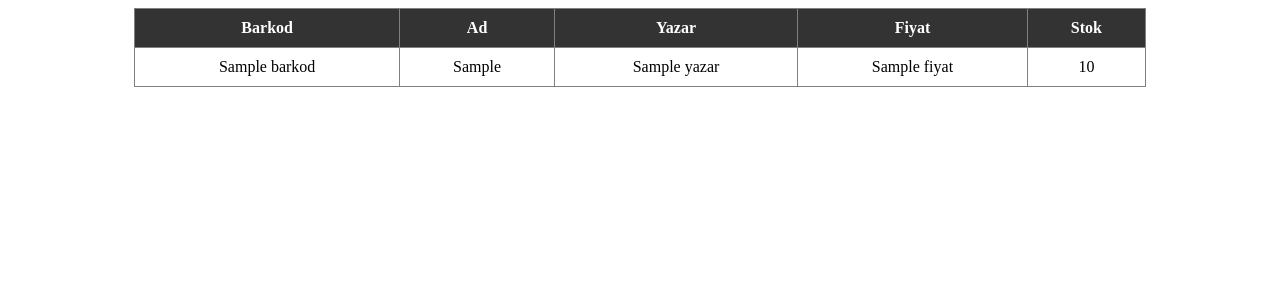
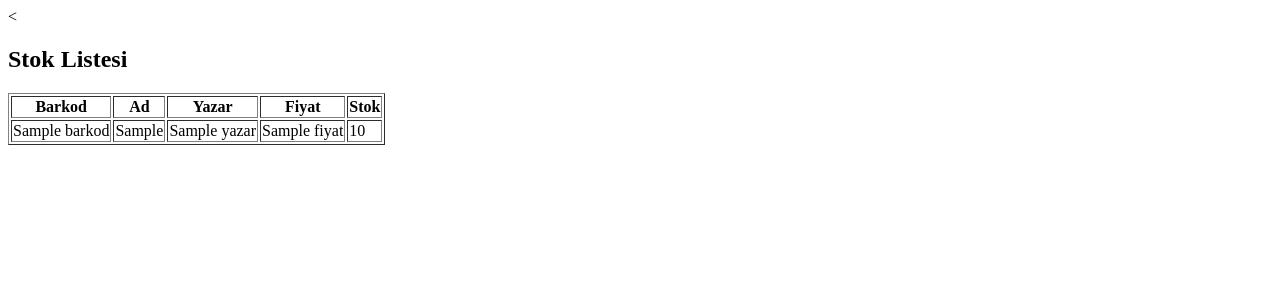
Before and after one commit to hasankucukali/kitap_sistem, a Flask app: page /stok in a window 1280 px wide. Shown: the top 300 px of the page. Run offline with Flask 3, Linux system fonts and the light colour scheme; a database or web service that is not in the repository returns one stand-in record (values such as "Sample title"); some libraries are stand-ins or nearby versions.

Commit message:
stok.html

```diff
--- a/templates/stok.html
+++ b/templates/stok.html
@@ -1,3 +1,12 @@
+<<!DOCTYPE html>
+<html>
+<head>
+    <title>Stok</title>
+</head>
+<body>
+
+<h2>Stok Listesi</h2>
+
 <table border="1">
 <tr>
 <th>Barkod</th>
@@ -9,27 +18,15 @@
 
 {% for k in kitaplar %}
 <tr>
-<td>{{ k[0] }}</td>
-<td>{{ k[1] }}</td>
-<td>{{ k[2] }}</td>
-<td>{{ k[3] }}</td>
-<td>{{ k[4] }}</td>
+<td>{{k[0]}}</td>
+<td>{{k[1]}}</td>
+<td>{{k[2]}}</td>
+<td>{{k[3]}}</td>
+<td>{{k[4]}}</td>
 </tr>
 {% endfor %}
 
 </table>
-<style>
-table {
-    border-collapse: collapse;
-    width: 80%;
-    margin: auto;
-}
-th, td {
-    padding: 10px;
-    text-align: center;
-}
-th {
-    background: #333;
-    color: white;
-}
-</style>
+
+</body>
+</html>
```
